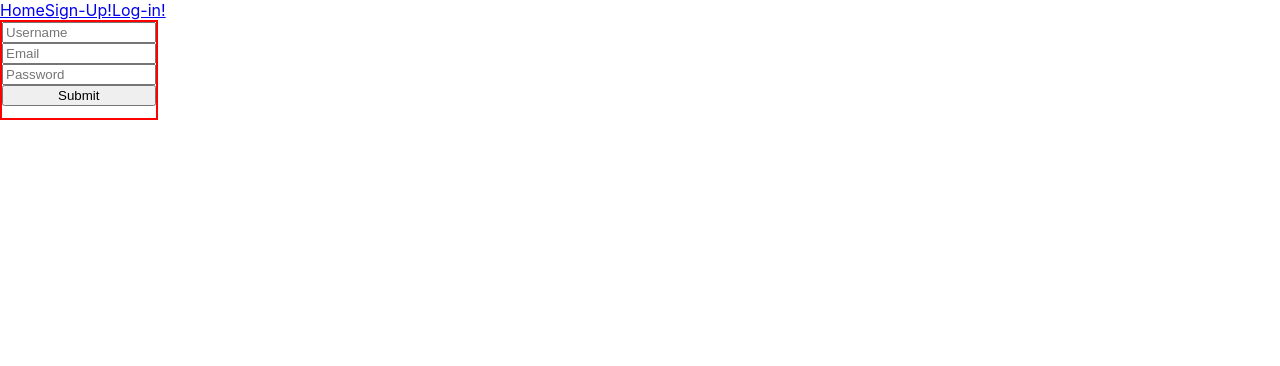
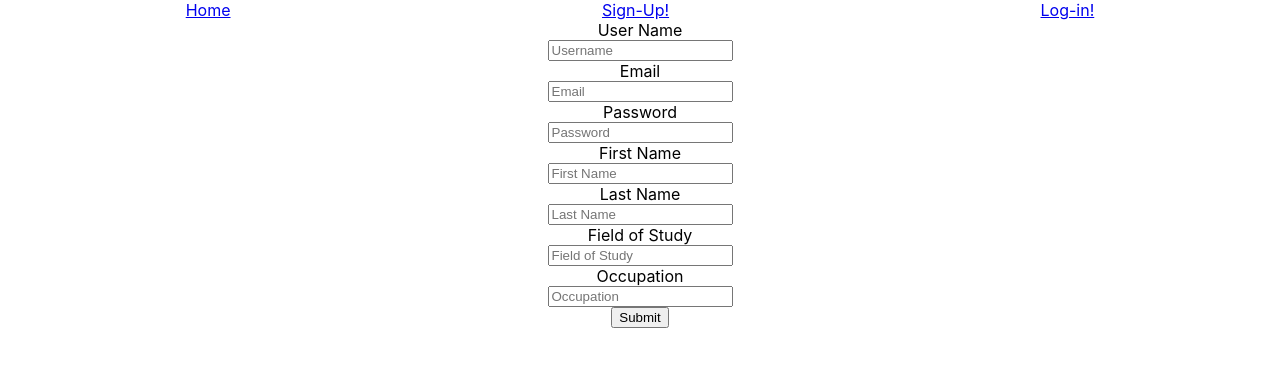
Before and after one commit to Build-Week-Pintereach-PT/Front-End, a React (Create React App) app: page /signup in a window 1280 px wide. Shown: the top 366 px of the page. Built offline with nearby package versions, Linux system fonts and the light colour scheme.

Commit message:
Functional forms with errors.  Styling

```diff
--- a/src/App.js
+++ b/src/App.js
@@ -5,6 +5,7 @@ import SignUp from './components/forms/SignUp'
 import Login from  './components/forms/Login'
 import { Route } from 'react-router-dom'
 import Homepage from './components/home/HomePage'
+import DashBoard from './components/home/DashBoard';
 
 
 function App() {
@@ -14,7 +15,7 @@ function App() {
       <Route exact path='/' component={Homepage}/>
       <Route exact path= '/signup' component= {SignUp}/>
       <Route exact path='/login' component={Login}/>
-
+      <Route exact path='/dashboard' component={DashBoard}/>
     </div>
   );
 }
--- a/src/components/forms/Login.js
+++ b/src/components/forms/Login.js
@@ -5,37 +5,38 @@ import styled from 'styled-components'
 const Form = styled.div`
 display:flex;
 flex-direction: column;
-align-self:flex-end;
-width:12vw;
-height: 12vh;
-border: 2px solid red;
+align-items:center;
 `
 
 const Login = () => {
-  const { handleSubmit, register, errors } = useForm();
-  const onSubmit = values => {
+  const { handleSubmit, register, errors, reset } = useForm();
+  const onSubmit = (values, e) => {
     console.log(values);
+    e.target.reset()
   };
 
   return (
 
     <form onSubmit={handleSubmit(onSubmit)}>
     <Form>
-
+        <label>Email</label>
         <input
             name="email"
             placeholder="Email"
             ref={register({ required: true })}
         />
-        {errors.email && errors.email.message}
+        {errors.email && errors.email.type === 'required' && <p>This field is required</p>
+        }
 
+        <label>Password</label>
         <input
             type="password"
             placeholder="Password"
             name="password"
             ref={register({ required: true })}
         />
-        {errors.password && errors.password.message}
+        {errors.password && errors.password.type === 'required' && <p>This field is required</p>
+        }
 
         <button type="submit">Submit</button>
       </Form>
--- a/src/components/forms/SignUp.js
+++ b/src/components/forms/SignUp.js
@@ -5,45 +5,89 @@ import styled from 'styled-components'
 const Form = styled.div`
 display:flex;
 flex-direction: column;
-align-self:flex-end;
-width:12vw;
-height: 12vh;
-border: 2px solid red;
+align-items:center;
 `
 
 const SignUp = () => {
-  const { handleSubmit, register, errors } = useForm();
-  const onSubmit = values => {
-    console.log(values);
+  const { handleSubmit, register, errors } = useForm([]);
+  const onSubmit = (data, e) => {
+    console.log(data);
+    e.target.reset()
+
   };
 
   return (
 
     <form onSubmit={handleSubmit(onSubmit)}>
     <Form>
+        <label>User Name</label>
         <input
             name="username"
             placeholder="Username"
-            ref={register({ required: true })}
+            ref={register({ required: true,
+            minLength: 2 })}
         />
-        {errors.username && errors.username.message}
+        {errors.username && errors.username.type === 'required' && <p>This field is required</p>
+        }
+        {errors.username && errors.username.type === 'minLength' && <p>This field needs to be at least 2 characters long</p>
+        }
 
+        <label>Email</label>
         <input
             name="email"
             placeholder="Email"
-            ref={register({ required: true })}
+            ref={register({
+                required: true,
+                pattern: {
+                    value: /^[A-Z0-9._%+-]+@[A-Z0-9.-]+\.[A-Z]{2,4}$/i,
+                    message: "invalid email address"
+                  } })}
         />
+        {errors.email && errors.email.type === 'required' && <p>This field is required</p>
+        }
         {errors.email && errors.email.message}
 
+        <label>Password</label>
         <input
             type="password"
             placeholder="Password"
             name="password"
-            ref={register({ required: true })}
+            ref={register({ required: true, minLength: 6 })}
         />
-        {errors.password && errors.password.message}
+        {errors.password && errors.password.type === 'required' && <p>This field is required</p>
+        }
+        {errors.password && errors.password.type === 'minLength' && <p>This field needs to be at least 6 characters long</p>
+        }
 
-        <button type="submit">Submit</button>
+        <label>First Name</label>
+        <input
+            name="fName"
+            placeholder="First Name"
+            ref={register({ required: false })}
+        />
+
+        <label>Last Name</label>
+        <input
+            name="lName"
+            placeholder="Last Name"
+            ref={register({ required: false })}
+        />
+
+        <label>Field of Study</label>
+        <input
+            name="study"
+            placeholder="Field of Study"
+            ref={register({ required: false })}
+        />
+
+        <label>Occupation</label>
+        <input
+            name="occupation"
+            placeholder="Occupation"
+            ref={register({ required: false })}
+        />
+
+<button type="submit">Submit</button>
       </Form>
 
     </form>
--- a/src/components/home/DashBoard.js
+++ b/src/components/home/DashBoard.js
@@ -0,0 +1,27 @@
+import React from 'react'
+
+
+
+const DashBoard = () => {
+
+    return (
+        <div>
+            <label>Options</label>
+            <select name="create">
+                <option value='blank'></option>
+                <option value='createBoard'>Create Board</option>
+                <option value='createArticle'>Create Article</option>
+            </select>
+
+            <label>Edit</label>
+            <select name="edit">
+                <option value='blank'></option>
+                <option value='renameBoard'>Rename</option>
+                <option value='deleteBoard'>Delete</option>
+            </select>
+        </div>
+    )
+
+
+}
+export default DashBoard;
--- a/src/components/home/NavBar.js
+++ b/src/components/home/NavBar.js
@@ -1,15 +1,21 @@
 import React from 'react'
 import { Link } from 'react-router-dom'
+import styled from 'styled-components'
+
+const Navigation = styled.div`
+display: flex;
+justify-content: space-around;
+`
 
 export default function Navbar() {
     return (
 
     <div>
-        <nav>
+        <Navigation>
             <Link to='/'>Home</Link>
             <Link to='/signup'>Sign-Up!</Link>
             <Link to='/login'>Log-in!</Link>
-        </nav>
+        </Navigation>
 
     </div>
     )
```
